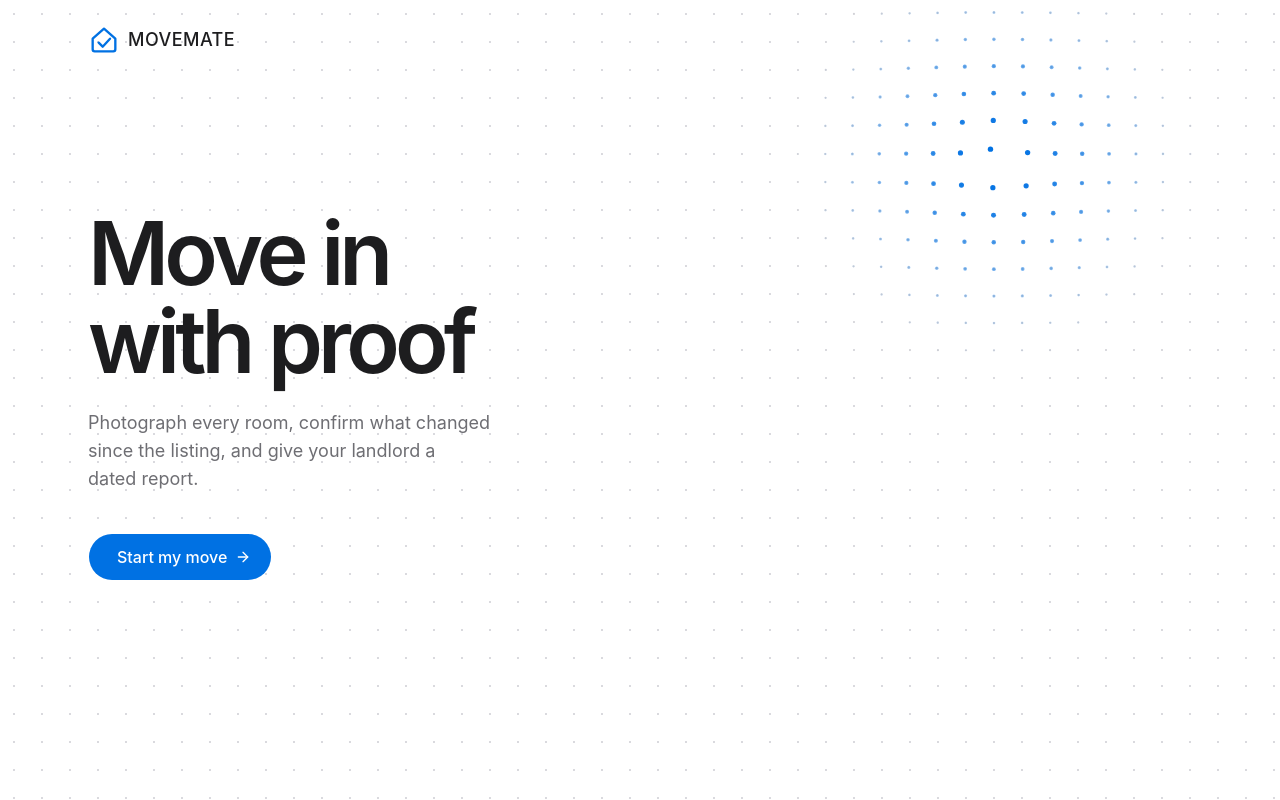
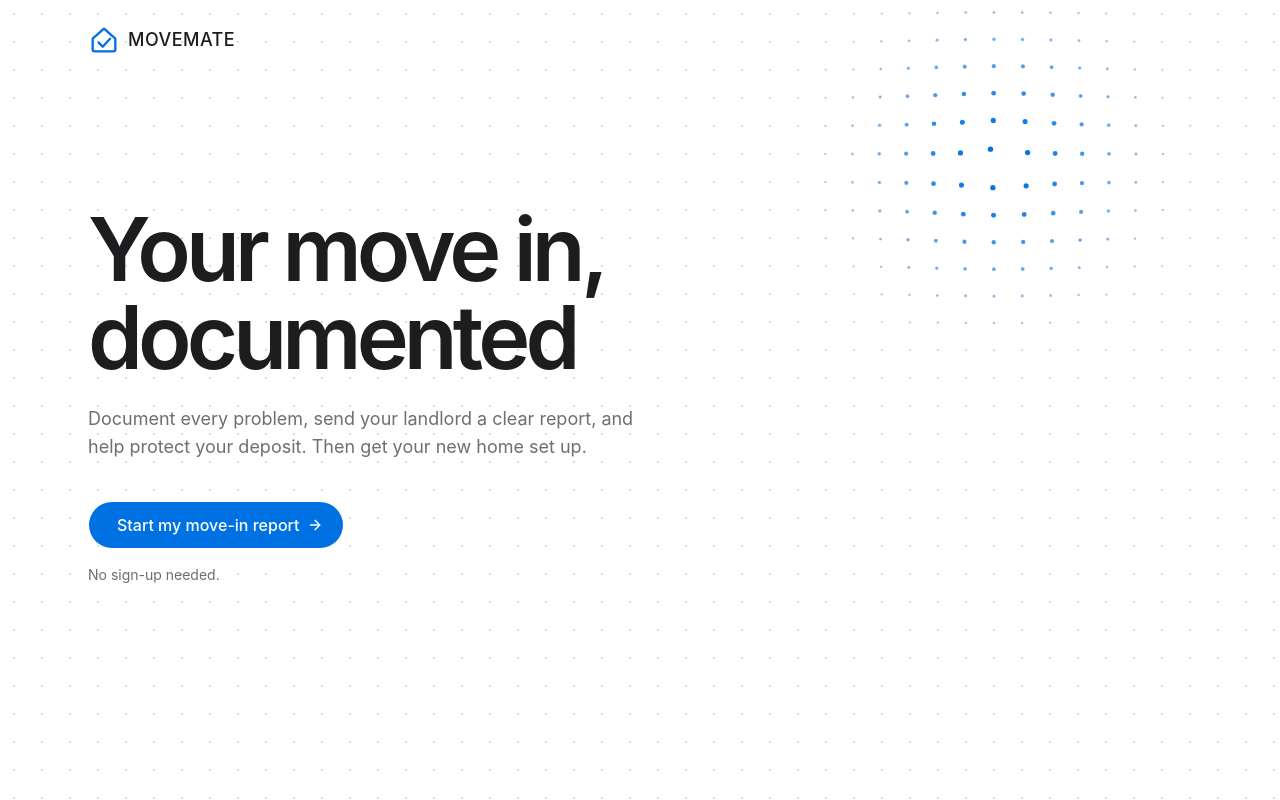
Before and after one commit to FahimOrko/movemate, a React (Vite) app in the folder apps/web/: page / in a window 1280 px wide. Built offline with nearby package versions, Linux system fonts and the light colour scheme.

Commit message:
feat: update landing page content and structure for clarity and engagement

```diff
--- a/apps/web/src/pages/landing/landing-page.tsx
+++ b/apps/web/src/pages/landing/landing-page.tsx
@@ -3,6 +3,17 @@ import { Link } from "react-router";
 import { InteractiveBackground } from "@/components/interactive-background";
 import { Logo } from "@/components/logo";
 import { Button } from "@/components/ui/button";
+
+const COPY = {
+  headline: "Your move in, documented",
+  subheading:
+    "Document every problem, send your landlord a clear report, and help protect your deposit. Then get your new home set up.",
+  cta: "Start my move-in report",
+  note: "No sign-up needed.",
+};
+
+// Keeps "move-in," on one line so the hyphen is never a break point.
+const [HEADLINE_LEAD = "", HEADLINE_REST = ""] = COPY.headline.split(", ");
 
 export function LandingPage() {
   return (
@@ -13,17 +24,20 @@ export function LandingPage() {
       </header>
       <main className="mx-auto flex w-full max-w-6xl flex-1 flex-col justify-center px-6 pb-24">
         <div className="max-w-xl motion-safe:animate-in motion-safe:fade-in motion-safe:slide-in-from-bottom-3 motion-safe:duration-700">
-          <h1 className="text-display text-balance">Move in with proof</h1>
-          <p className="mt-6 max-w-md text-lg text-pretty text-muted-foreground">
-            Photograph every room, confirm what changed since the listing, and
-            give your landlord a dated report.
+          <h1 className="text-display text-balance">
+            <span className="whitespace-nowrap">{HEADLINE_LEAD},</span>{" "}
+            {HEADLINE_REST}
+          </h1>
+          <p className="mt-6 max-w-xl text-lg text-pretty text-muted-foreground">
+            {COPY.subheading}
           </p>
           <Button asChild size="xl" className="mt-10">
             <Link to="/move">
-              Start my move
+              {COPY.cta}
               <ArrowRightIcon data-icon="inline-end" />
             </Link>
           </Button>
+          <p className="mt-4 text-sm text-muted-foreground">{COPY.note}</p>
         </div>
       </main>
     </div>
```
